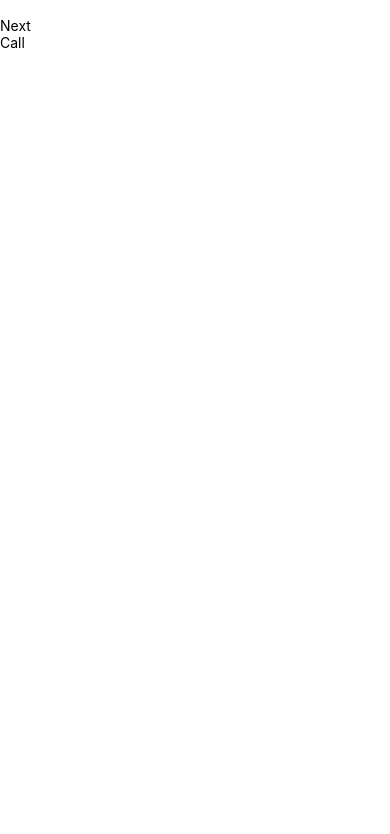
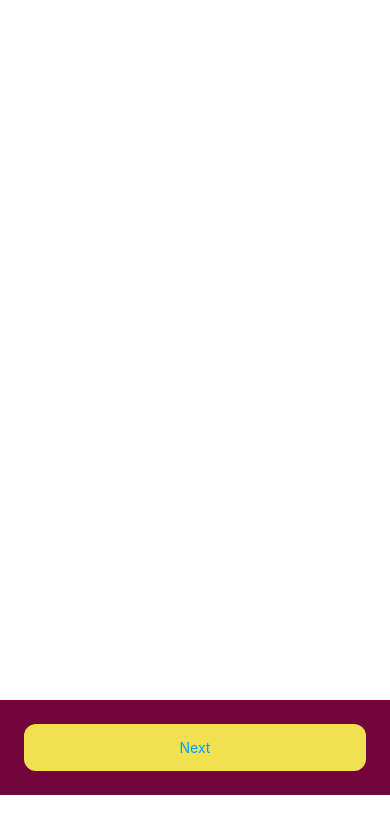
Before and after one commit to Whispy-toystory/Wispy, a React Native app in the folder Wispy/: screen / in a window 390 px wide. Shown: the top 834 px of the page. Built offline with nearby package versions, Linux system fonts and the light colour scheme.

Commit message:
FEAT: Android Button ripple 효과 추가, 버튼 스타일링 - #1

```diff
--- a/Wispy/components/PrimaryButton.js
+++ b/Wispy/components/PrimaryButton.js
@@ -1,11 +1,38 @@
-import { Pressable, Text } from 'react-native';
+import { View, Text, Pressable, StyleSheet } from 'react-native';
 
-function PrimaryButton({ children, onPress }) {
+function PrimaryButton({ children }) {
+    function pressHandler() {
+        console.log('Pressed!');
+    }
+
   return (
-    <Pressable onPress={onPress}>
-      <Text>{children}</Text>
+    <View style={styles.buttonOuterContainer}>
+        <Pressable
+        style={styles.buttonInnerContainer}
+        onPress={pressHandler}
+        android_ripple={{color:'#8F8311'}}
+        >
+        <Text style={styles.buttonText}>{children}</Text>
     </Pressable>
+    </View>
   );
 }
 
 export default PrimaryButton;
+
+const styles = StyleSheet.create({
+    buttonOuterContainer: {
+        borderRadius: 12,
+        overflow: 'hidden'
+    },
+    buttonInnerContainer: {
+        backgroundColor: "#F1E150",
+        paddingVertical: 15,
+        paddingHorizontal: 138,
+        elevation: 2
+    },
+    buttonText: {
+        color: '#009DFF',
+        textAlign: "center"
+    }
+});
--- a/Wispy/screens/GreetingScreen.js
+++ b/Wispy/screens/GreetingScreen.js
@@ -1,15 +1,20 @@
-import { TextInput, View } from "react-native";
-
+import { TextInput, View, StyleSheet } from "react-native";
 import PrimaryButton from "../components/PrimaryButton";
 
 function GreetingScreen() {
     return (
-    <View>
-        <TextInput />
+    <View style={styles.inputContainer}>
         <PrimaryButton>Next</PrimaryButton>
-        <PrimaryButton>Call</PrimaryButton>
     </View>
     );
 }
 
 export default GreetingScreen;
+
+const styles = StyleSheet.create({
+    inputContainer: {
+        marginTop: 700,
+        padding: 24,
+        backgroundColor: '#72063c'
+    }
+});
```
